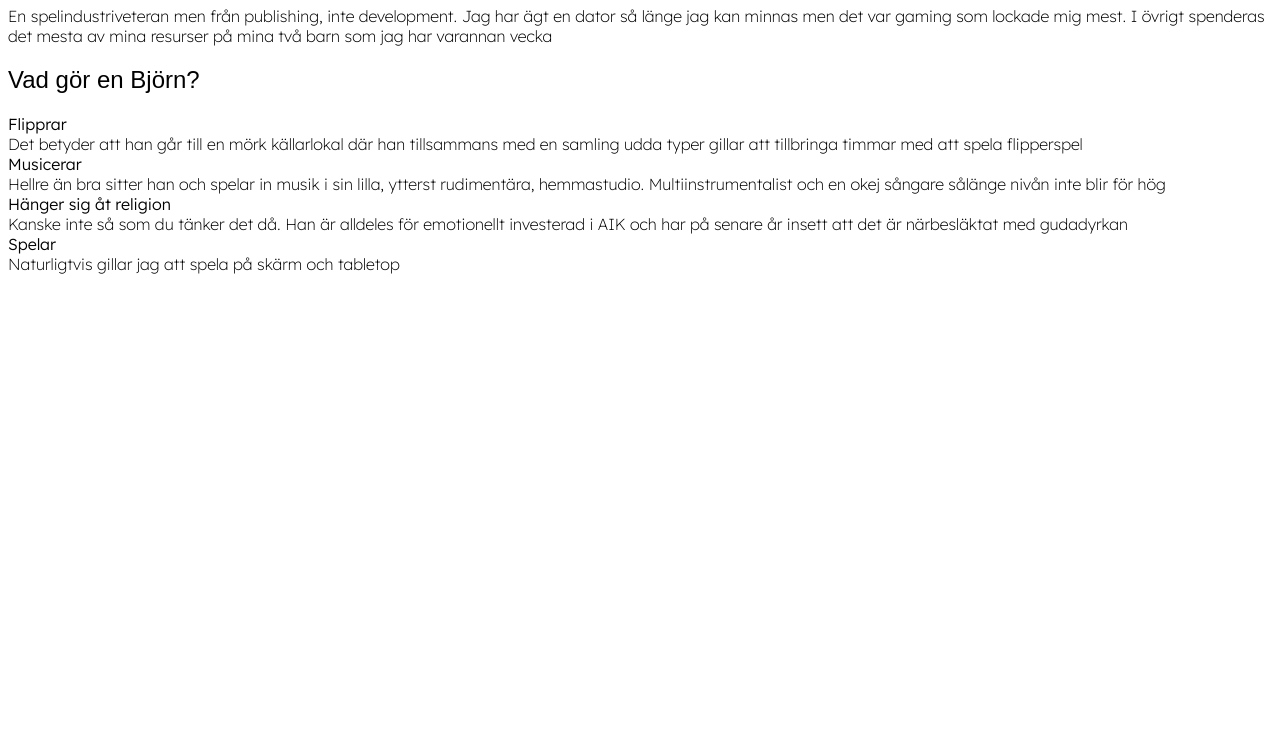
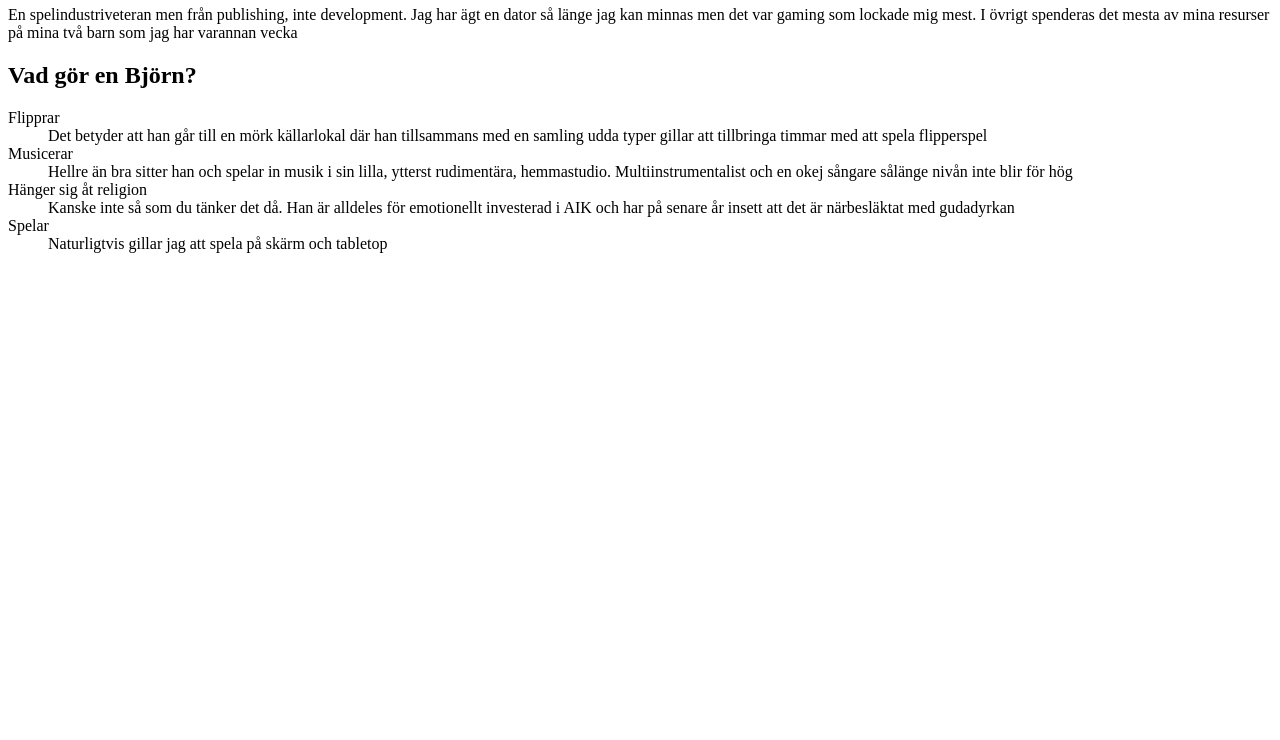
Before and after one commit to bjorn1911/bjorn1911.github.io, a plain HTML site: page index.html in a window 1280 px wide. Shown: the part 60-800 px from the top of the page. Drawn offline with Linux system fonts and the light colour scheme; a web font is replaced by a local one.

Commit message:
Trying to fix CSS - added <link rel=“stylesheet” type=“text/css” href=“main.css”>

```diff
--- a/index.html
+++ b/index.html
@@ -1,5 +1,5 @@
 <head>
-    <link href="styles/style.css" rel="stylesheet" />
+    <link rel=“stylesheet” type=“text/css” href=“main.css”>
     <link rel="preconnect" href="https://fonts.googleapis.com">
     <link rel="preconnect" href="https://fonts.gstatic.com" crossorigin>
     <link href="https://fonts.googleapis.com/css2?family=Faculty+Glyphic&display=swap" rel="stylesheet">
```
